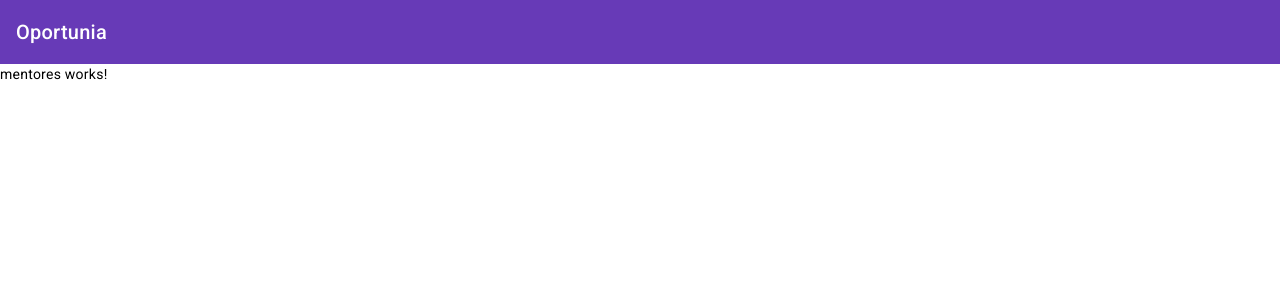
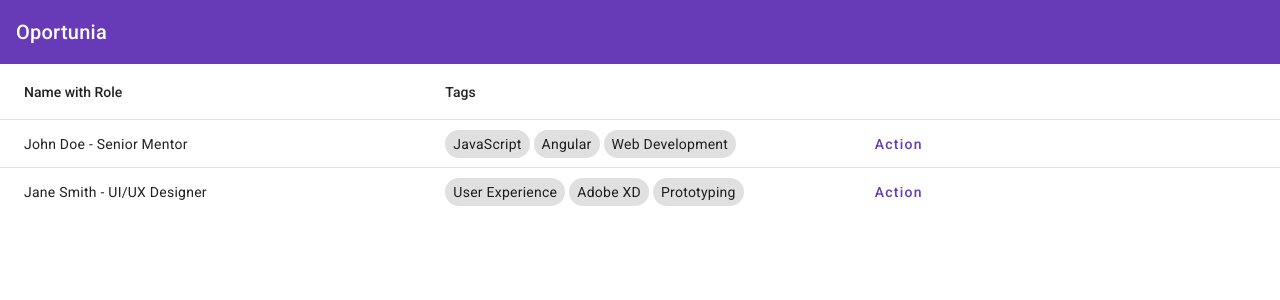
Before and after one commit to ofelipedidio/es-front-end, an Angular app in the folder oportunia-frontend/: page /mentores in a window 1280 px wide. Shown: the top 300 px of the page. Built offline with nearby package versions, Linux system fonts and the light colour scheme.

Commit message:
add mentor table

```diff
--- a/oportunia-frontend/src/app/mentores/mentores/mentores.component.html
+++ b/oportunia-frontend/src/app/mentores/mentores/mentores.component.html
@@ -1 +1,30 @@
-<p>mentores works!</p>
+<mat-table [dataSource]="dataSource" matSort>
+  <ng-container matColumnDef="nameRole">
+    <mat-header-cell *matHeaderCellDef mat-sort-header>
+      Name with Role
+    </mat-header-cell>
+    <mat-cell *matCellDef="let mentor">
+      {{ mentor.name }} - {{ mentor.role }}
+    </mat-cell>
+  </ng-container>
+
+  <ng-container matColumnDef="tags">
+    <mat-header-cell *matHeaderCellDef mat-sort-header> Tags </mat-header-cell>
+    <mat-cell *matCellDef="let mentor">
+      <span *ngFor="let tag of mentor.tags" class="tag">{{ tag }}</span>
+    </mat-cell>
+  </ng-container>
+
+  <ng-container matColumnDef="action">
+    <mat-header-cell *matHeaderCellDef></mat-header-cell>
+    <mat-cell *matCellDef="let mentor">
+      <button mat-button color="primary" (click)="onButtonClick(mentor)">
+        Action
+      </button>
+    </mat-cell>
+  </ng-container>
+
+  <mat-header-row *matHeaderRowDef="displayedColumns"></mat-header-row>
+
+  <mat-row *matRowDef="let mentor; columns: displayedColumns"></mat-row>
+</mat-table>
--- a/oportunia-frontend/src/app/mentores/mentores/mentores.component.scss
+++ b/oportunia-frontend/src/app/mentores/mentores/mentores.component.scss
@@ -0,0 +1,14 @@
+.mentor-image {
+  width: 50px;
+  height: 50px;
+  border-radius: 50%;
+  object-fit: cover;
+}
+
+.tag {
+  display: inline-block;
+  padding: 4px 8px;
+  background-color: #e0e0e0;
+  border-radius: 16px;
+  margin-right: 4px;
+}
--- a/oportunia-frontend/src/app/mentores/mentores/mentores.component.ts
+++ b/oportunia-frontend/src/app/mentores/mentores/mentores.component.ts
@@ -1,10 +1,38 @@
+// mentors.component.ts
+
 import { Component } from '@angular/core';
+import { MatTableDataSource } from '@angular/material/table';
 
 @Component({
-  selector: 'app-mentores',
+  selector: 'app-mentors',
   templateUrl: './mentores.component.html',
-  styleUrls: ['./mentores.component.scss']
+  styleUrls: ['./mentores.component.scss'],
 })
 export class MentoresComponent {
+  dataSource: MatTableDataSource<any>;
+  displayedColumns: string[] = ['nameRole', 'tags', 'action'];
 
+  // Mock data for mentors
+  mentors = [
+    {
+      name: 'John Doe',
+      role: 'Senior Mentor',
+      tags: ['JavaScript', 'Angular', 'Web Development'],
+    },
+    {
+      name: 'Jane Smith',
+      role: 'UI/UX Designer',
+      tags: ['User Experience', 'Adobe XD', 'Prototyping'],
+    },
+    // Add more mentor objects as needed
+  ];
+
+  constructor() {
+    this.dataSource = new MatTableDataSource(this.mentors);
+  }
+
+  onButtonClick(mentor: any) {
+    // Handle button click event here
+    console.log('Button clicked for:', mentor);
+  }
 }
```
Also changed, not shown: oportunia-frontend/src/app/app.module.ts (+6 -4 lines), oportunia-frontend/src/app/mentores/mentores.module.ts (+10 -7 lines).
